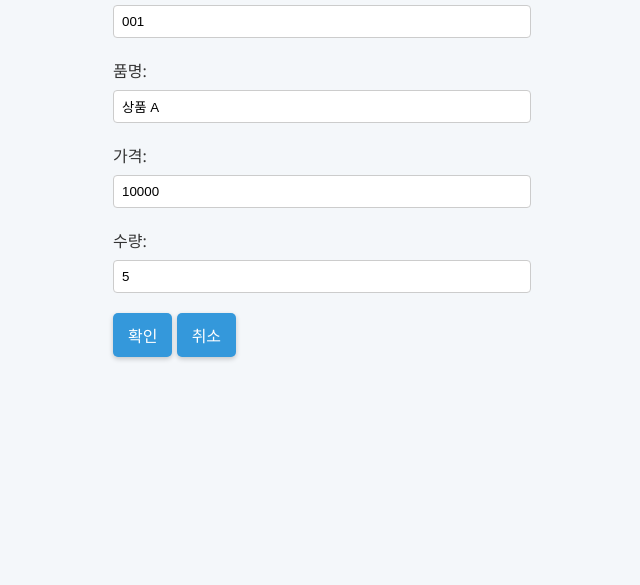
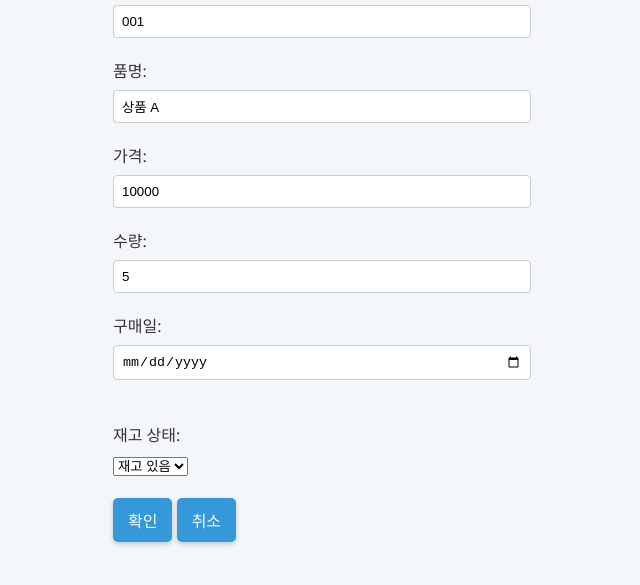
Before and after one commit to HaeseokPark/OSS_hw2, a plain HTML site: page edit.html in a window 1280 px wide. Shown: the part 125-710 px from the top of the page, without its empty margins (327-967 px from the left). Drawn offline with Linux system fonts and the light colour scheme.

Commit message:
hw2 최종

```diff
--- a/edit.html
+++ b/edit.html
@@ -77,6 +77,16 @@
         <label for="quantity">수량:</label>
         <input type="number" id="quantity" value="5" required>
 
+        <label for="purchaseDate">구매일:</label>
+        <input type="date" id="purchaseDate" name="purchaseDate" required><br><br>
+
+        <label for="stockStatus">재고 상태:</label>
+        <select id="stockStatus" name="stockStatus" required>
+            <option value="재고 있음">재고 있음</option>
+            <option value="재고 없음">재고 없음</option>
+        </select><br><br>
+
+
         <button type="submit">확인</button>
         <button type="button" onclick="location.href='index.html'">취소</button>
     </form>
```
Also changed, not shown: add.html (+9 -0 lines).
